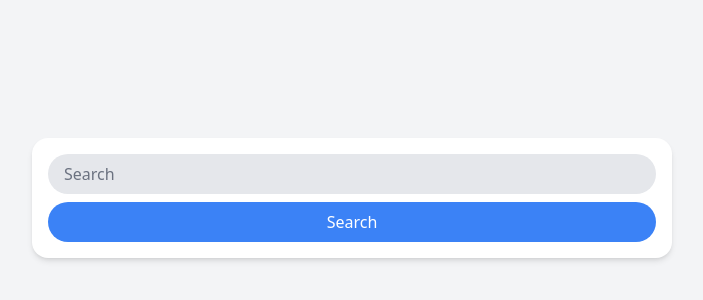
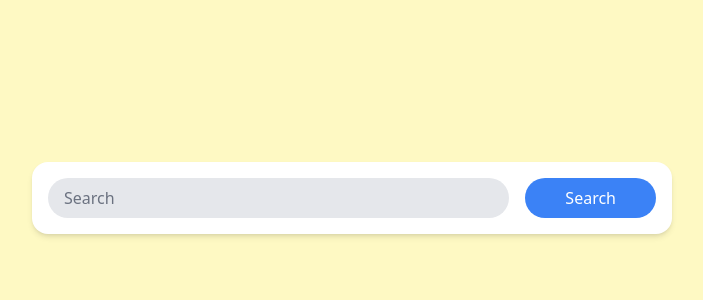
Before and after one commit to azerckid/second_carrot_market, a Next.js app: page / in a window 1280 px wide. Shown: the part 202-502 px from the top of the page, without its empty margins (288-991 px from the left). Built offline with nearby package versions, Linux system fonts and the light colour scheme.

Commit message:
responsive modifiers

```diff
--- a/app/page.tsx
+++ b/app/page.tsx
@@ -1,9 +1,9 @@
 export default function Home() {
     return (
-      <main className="h-screen flex items-center justify-center bg-gray-100 p-4 dark:bg-gray-900">
-        <div className="w-full max-w-screen-sm p-4 rounded-2xl bg-white shadow-md dark:bg-gray-800 flex flex-col gap-2">
+      <main className="bg-gray-100 sm:bg-red-100 md:bg-blue-100 lg:bg-green-100 xl:bg-yellow-100 2xl:bg-purple-100 h-screen flex items-center justify-center  p-4 dark:bg-gray-900">
+        <div className="w-full max-w-screen-sm p-4 rounded-2xl bg-white shadow-md dark:bg-gray-800 flex flex-col gap-2 items-center justify-center md:flex-row md:gap-4">
             <input type="text" placeholder="Search" className="w-full p-2 rounded-full pl-4 bg-gray-200 text-gray-800 placeholder:text-gray-500 focus:outline-none focus:ring-2 focus:ring-blue-500" />
-            <button className="w-full bg-blue-500 text-white p-2 rounded-full hover:bg-pink-600 transition-all duration-300 active:scale-95">Search</button>
+            <button className="w-full bg-blue-500 text-white p-2 rounded-full hover:bg-pink-600 transition-all duration-300 active:scale-95 md:w-auto px-10">Search</button>
         </div>
       </main>
     );
```
